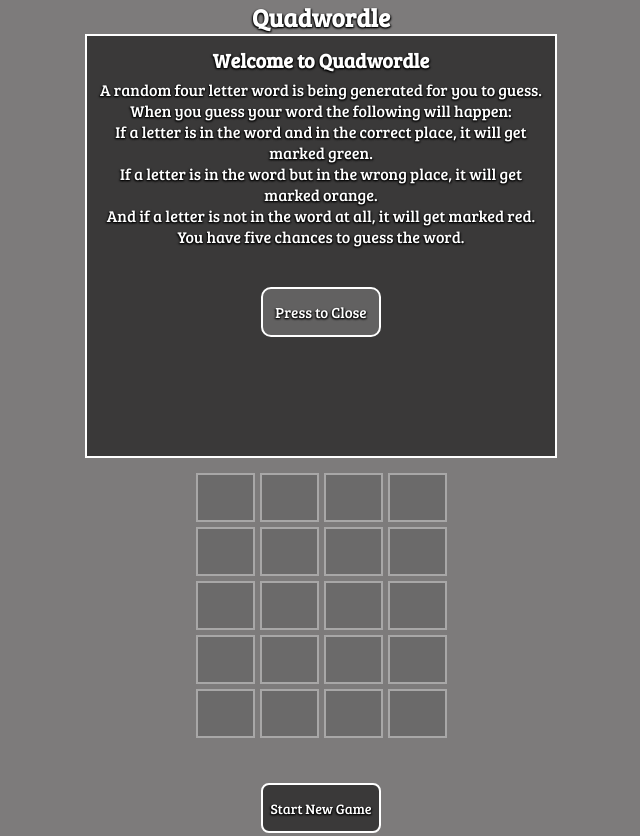
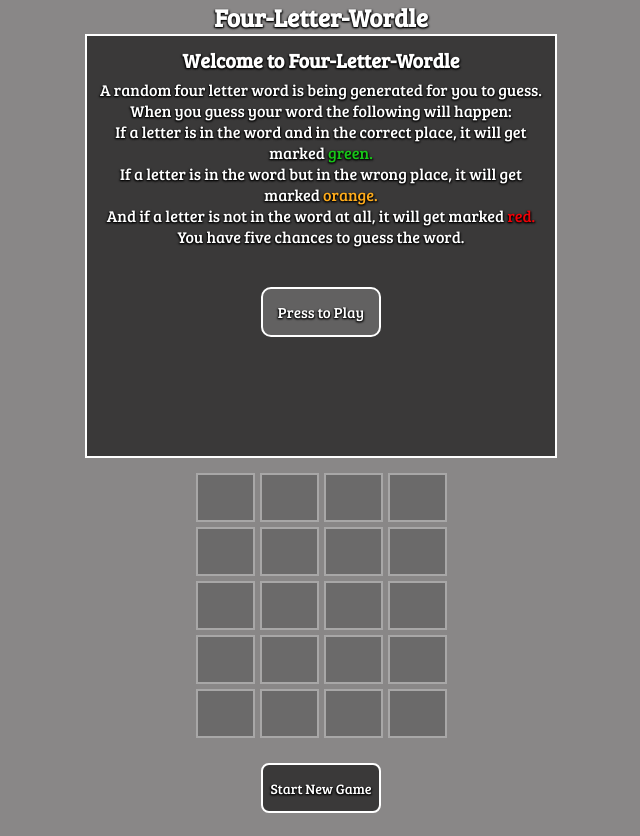
Before and after one commit to jmmascorro/js-game-project, a plain HTML site: page index.html in a window 1280 px wide. Shown: the top 836 px of the page, without its empty margins (319-959 px from the left). Drawn offline with Linux system fonts and the light colour scheme.

Commit message:
changed some styling in scss to finalize the last touches to design and changed the title of the game to something more simple

```diff
--- a/_buttons.scss
+++ b/_buttons.scss
@@ -9,7 +9,6 @@
     border: 2px solid white;
     font-size: 18px;
 }
-
 
 .input_buttons {
     margin-top: 20px;
--- a/index.html
+++ b/index.html
@@ -8,19 +8,19 @@
     <link rel="stylesheet" href="styles.css" />
 </head>
 <header>
-    <h1>Quadwordle</h1>
+    <h1>Four-Letter-Wordle</h1>
 </header>
 <div class="card">
     <div class="container">
-        <h2>Welcome to Quadwordle</h2>
+        <h2>Welcome to Four-Letter-Wordle</h2>
         <p>A random four letter word is being generated for you to guess.</p>
         <p>When you guess your word the following will happen:</p>
-        <p>If a letter is in the word and in the correct place, it will get marked green.</p>
-        <p>If a letter is in the word but in the wrong place, it will get marked orange.</p>
-        <p>And if a letter is not in the word at all, it will get marked red.</p>
+        <p>If a letter is in the word and in the correct place, it will get marked <span style="color:rgb(24, 199, 24)">green.</span></p>
+        <p>If a letter is in the word but in the wrong place, it will get marked <span style="color:#FFAC1C">orange.</span></p>
+        <p>And if a letter is not in the word at all, it will get marked <span style="color:#EF0107">red.</span></p>
         <p>You have five chances to guess the word.</p>
         <div class="close_div">
-        <button class="close_button">Press to Close</button>
+        <button class="close_button">Press to Play</button>
         </div>
     </div>
 </div>
--- a/styles.scss
+++ b/styles.scss
@@ -67,13 +67,13 @@ body {
     display: flex;
     flex-direction: column;
     justify-content: space-between;
-    background-color: #7d7b7b;
+    background-color: #898787;
 }
 
 .winner {
     display: flex;
     justify-content: center;
-    margin: 20px;
+    margin: 10px;
 }
 
 .p_winner {
@@ -106,18 +106,59 @@ body {
 }
 
 
-@media screen and (min-width: 520px) {
+// @media screen and (min-width: 992px) {
+
+//     .card {
+//         width: 35vw ;
+//         height: 50vh;
+//         margin: 0 auto;
+
+//         p{
+//         font-size: 20px;
+//         }
+//     }
+
+//     .letter {
+//         width: 40px;
+//         height: 60px;
+//     }
+
+//     .enter {
+//         width: 60px;
+//         height: 60px;
+//     }
+
+//     .backspace {
+//         width: 60px;
+//         height: 60px;
+//     }
+
+//     .input_buttons {
+//         margin-top: 50px;
+//     }
+
+//     .start_new {
+//         margin-top: 30px;
+//     }
+// }
+
+@media screen and (min-width: 480px) {
 
     .card {
         width: 35vw;
         height: 50vh;
         margin: 0 auto;
 
-        p{
-        font-size: 16px;
-        }
+        p   {
+            font-size: 16px;
+            }
+
     }
 
+    button:hover {
+        background-color: rgb(137, 136, 136) !important;
+        cursor: pointer;
+    }
 
     .letter {
         width: 35px;
```
Also changed, not shown: script.js (+0 -18 lines), styles.css.
